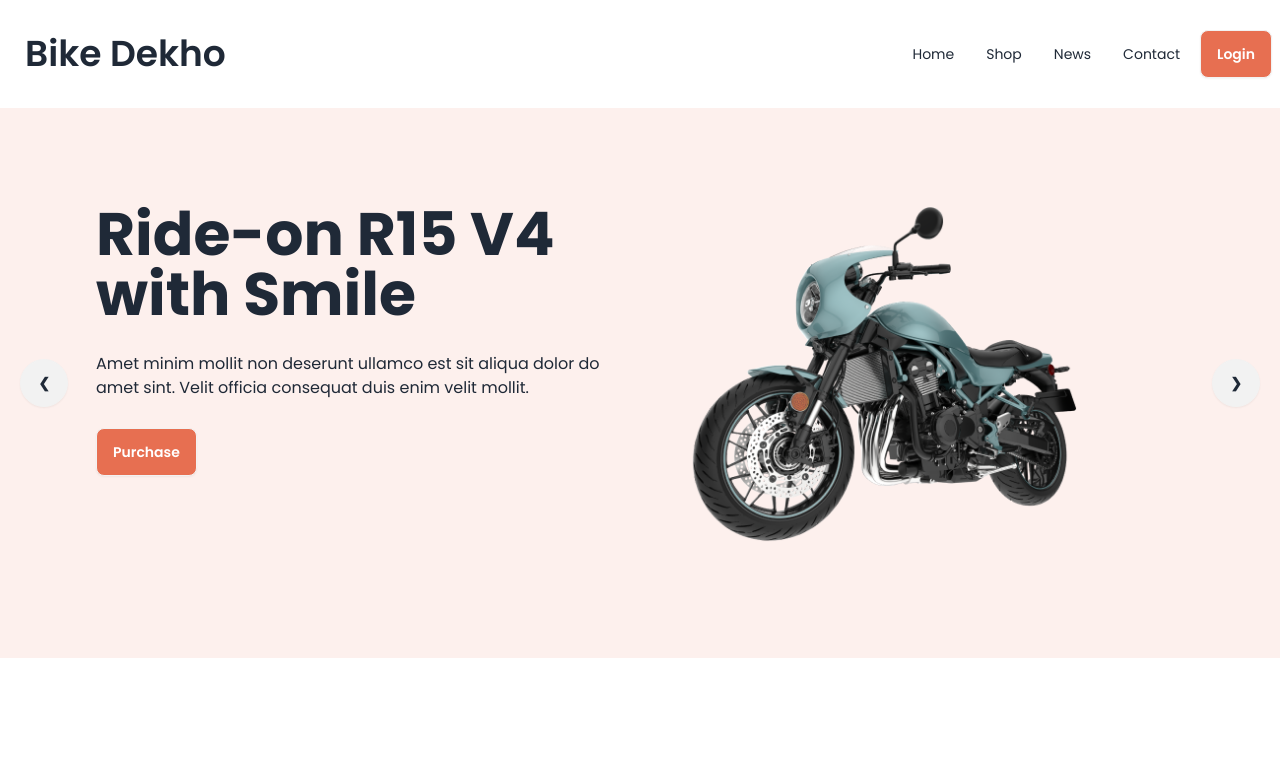
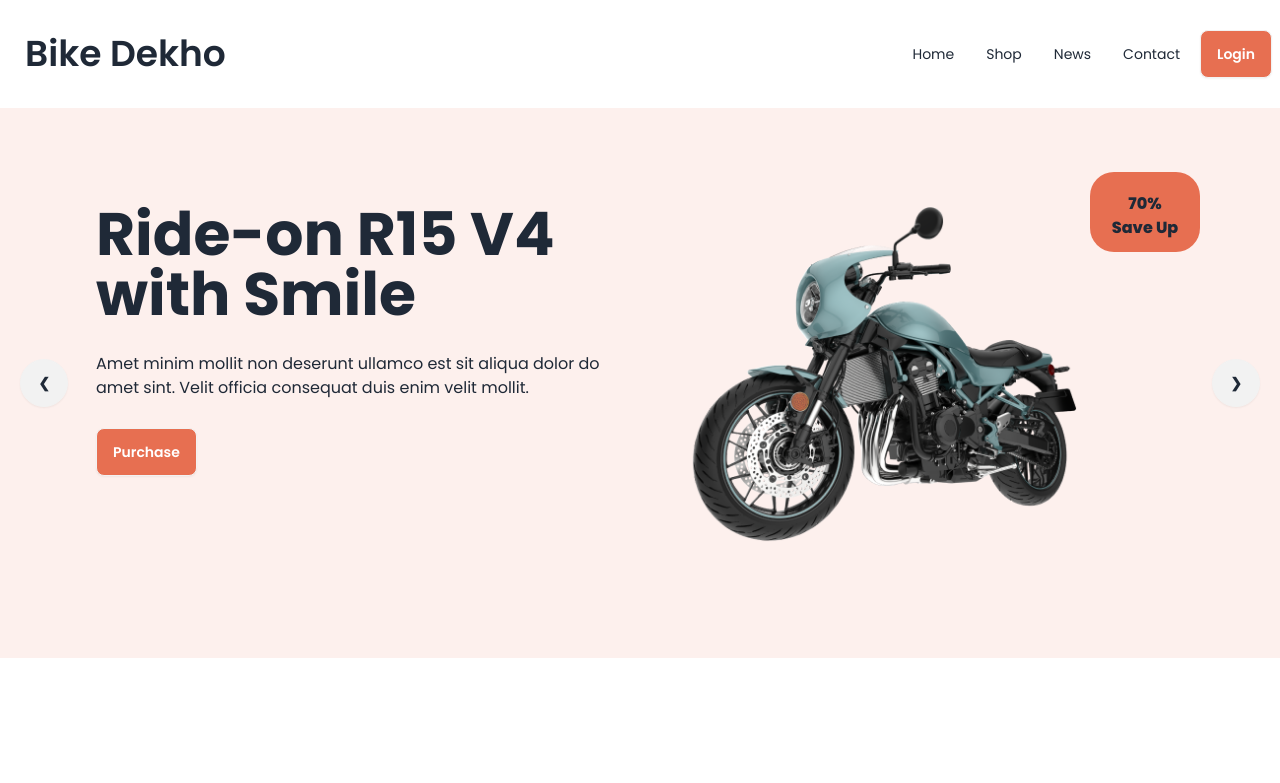
Before and after one commit to RashedulHaqueRasel1/Biker-Zone, a plain HTML site: page index.html in a window 1280 px wide. Shown: the top 783 px of the page. Drawn offline with nearby package versions, Linux system fonts and the light colour scheme.

Commit message:
Hot Dell !

```diff
--- a/index.html
+++ b/index.html
@@ -1,6 +1,6 @@
 <!DOCTYPE html>
 <html lang="en">
-<!-- <html lang="en" data-theme="light"> -->
+<html lang="en" data-theme="light">
 
 <head>
   <meta charset="UTF-8">
@@ -70,9 +70,12 @@
 
     <!-- Slider or carousel -->
 
-    <div class="carousel w-full  lg:h-[550px]  bg-bike-primary-banner">
+    <div class="carousel w-full relative  lg:h-[550px]  bg-bike-primary-banner">
       <!-- slider 1 -->
-      <div id="slide1" class="carousel-item relative w-full">
+      <div id="slide1" class="carousel-item relative w-full ">
+        <div class="absolute w-[110px] h-[80px] right-20 top-16  p-5 bg-bike-primary-btn rounded-3xl">
+          <h1 class=" font-extrabold  text-center">70%  <br> Save Up</h1>
+        </div>
         <div class="flex flex-col lg:flex-row gap-20 p-4 lg:p-24">
           <div class="flex-1 space-y-7">
             <h2 class="text-4xl lg:text-6xl font-bold">Ride-on R15 V4
```
